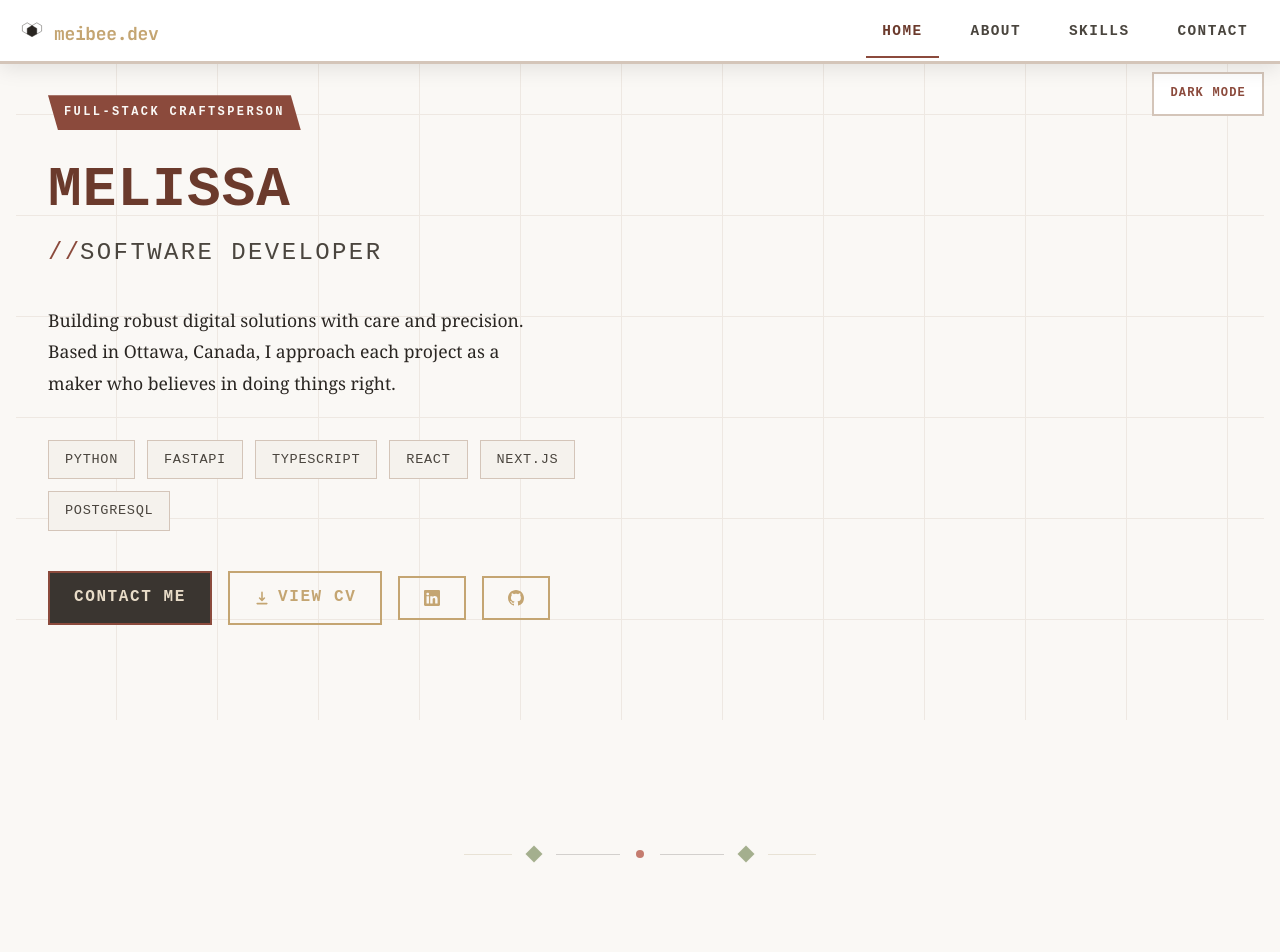
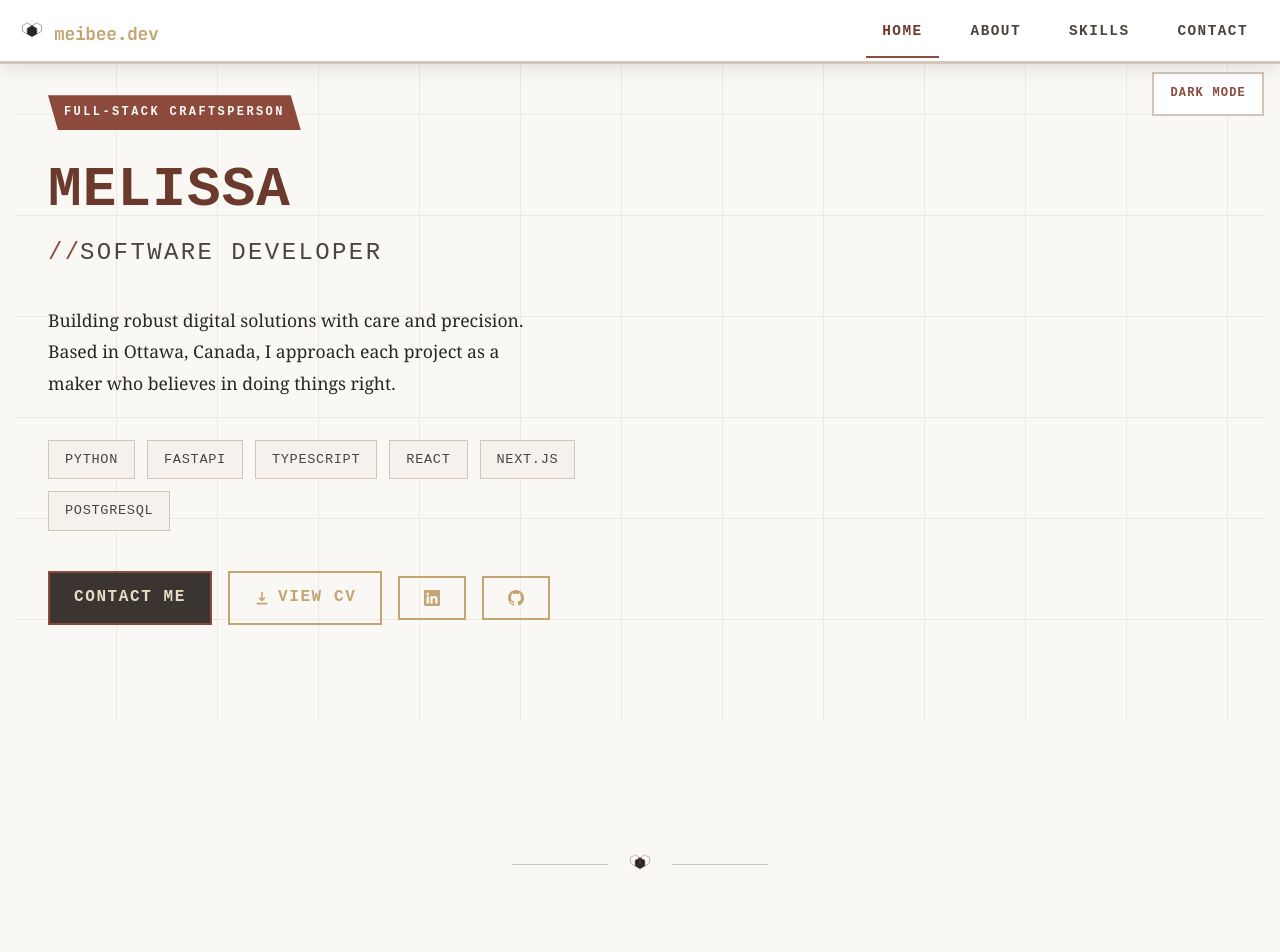
Before and after one commit to MissaDavid/my-profile, a Next.js app: page / in a window 1280 px wide. Shown: the top 952 px of the page. Built offline with nearby package versions, Linux system fonts and the light colour scheme; no server answers.

Commit message:
feat: add logo to divider centerpiece

```diff
--- a/src/components/divider.tsx
+++ b/src/components/divider.tsx
@@ -1,6 +1,7 @@
 "use client";
 import React from "react";
 import {motion} from "framer-motion";
+import Logo from "./Logo";
 
 type DividerProps = { className?: string };
 
@@ -12,34 +13,19 @@ function Divider({ className}: DividerProps ) {
       animate={{opacity: 1, y: 0}}
       transition={{delay: 0.125, duration: 0.6}}
     >
-      {/* Workshop geometric divider */}
+      {/* Left side geometric line */}
       <div
-        className="w-12 h-px"
-        style={{ background: "var(--dust)" }}
+        className="w-24 h-px"
+        style={{ background: "var(--steel-gray)", opacity: 0.4 }}
       />
+
+      {/* Logo centerpiece */}
+      <Logo size={32} variant="two-tone" />
+
+      {/* Right side geometric line */}
       <div
-        className="w-3 h-3 rotate-45 opacity-60"
-        style={{ background: "var(--workshop-green)" }}
-      />
-      <div
-        className="w-16 h-px"
-        style={{ background: "var(--steel-gray)", opacity: 0.3 }}
-      />
-      <div
-        className="w-2 h-2 rounded-full"
-        style={{ background: "var(--rust-red)", opacity: 0.8 }}
-      />
-      <div
-        className="w-16 h-px"
-        style={{ background: "var(--steel-gray)", opacity: 0.3 }}
-      />
-      <div
-        className="w-3 h-3 rotate-45 opacity-60"
-        style={{ background: "var(--workshop-green)" }}
-      />
-      <div
-        className="w-12 h-px"
-        style={{ background: "var(--dust)" }}
+        className="w-24 h-px"
+        style={{ background: "var(--steel-gray)", opacity: 0.4 }}
       />
     </motion.div>
   );
```
